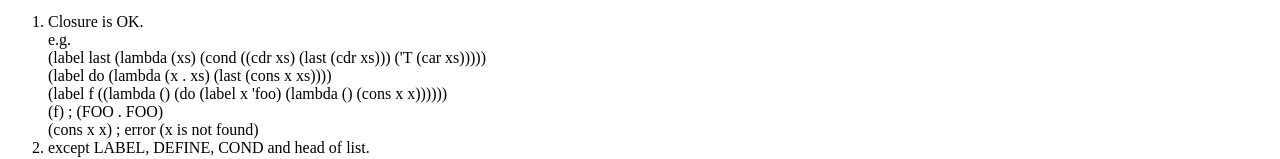
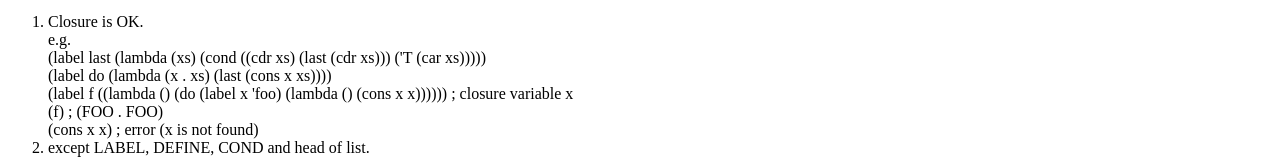
Before and after one commit to neetsdkasu/LittleLisp, a plain HTML site: page index.html in a window 1280 px wide. Shown: the part 658-817 px from the top of the page. Drawn offline with Linux system fonts and the light colour scheme.

Commit message:
Update index.html

```diff
--- a/index.html
+++ b/index.html
@@ -48,7 +48,7 @@ All coments are in Japanese.
  <tr><td></td><td></td><td></td><td></td></tr>
 </table>
 <ol>
- <li>Closure is OK.<br>e.g.<br><span>(label last (lambda (xs) (cond ((cdr xs) (last (cdr xs))) ('T (car xs)))))<br>(label do (lambda (x . xs) (last (cons x xs))))<br>(label f ((lambda () (do (label x 'foo) (lambda () (cons x x))))))<br>(f) ; (FOO . FOO)<br>(cons x x) ; error (x is not found)</span></li>
+ <li>Closure is OK.<br>e.g.<br><span>(label last (lambda (xs) (cond ((cdr xs) (last (cdr xs))) ('T (car xs)))))<br>(label do (lambda (x . xs) (last (cons x xs))))<br>(label f ((lambda () (do (label x 'foo) (lambda () (cons x x)))))) ; closure variable x<br>(f) ; (FOO . FOO)<br>(cons x x) ; error (x is not found)</span></li>
  <li>except LABEL, DEFINE, COND and head of list.<br>e.g.<br><span>(label f (lambda (x) x))<br>(define g (lambda (y) y))<br>(cond ('t (lambda (z) z)))<br>((lambda (a) a) 'b)</span></li>
  <li>place LAMBDA list on head of list. <br>e.g.<br><span>(label list (lambda x x))<br>((list 'lambda '(x) (list 'cons 'x 'x)) 'foo) ; (FOO . FOO) </span></li>
  <li>e.g.<br><span>(cons<br> 'a<br> 'b) ; 1 code over multi-line. </span></li>
```
